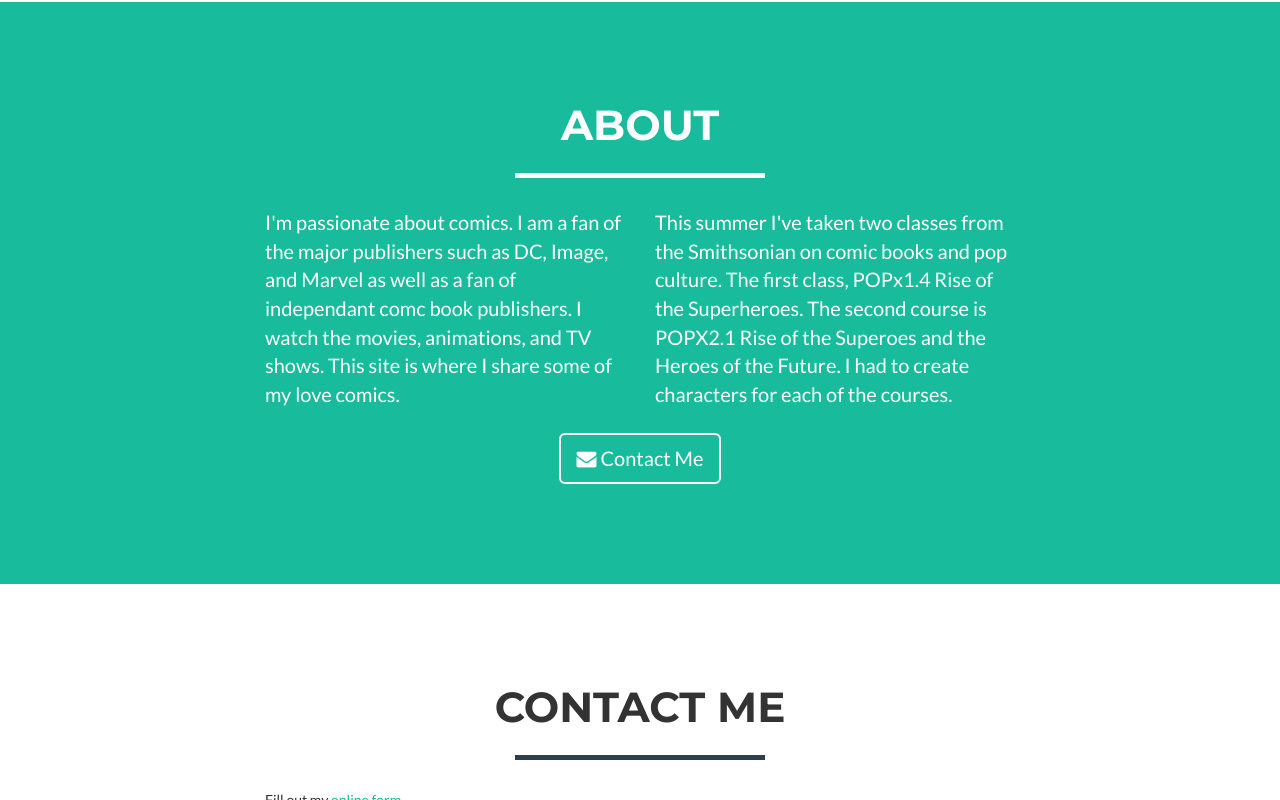
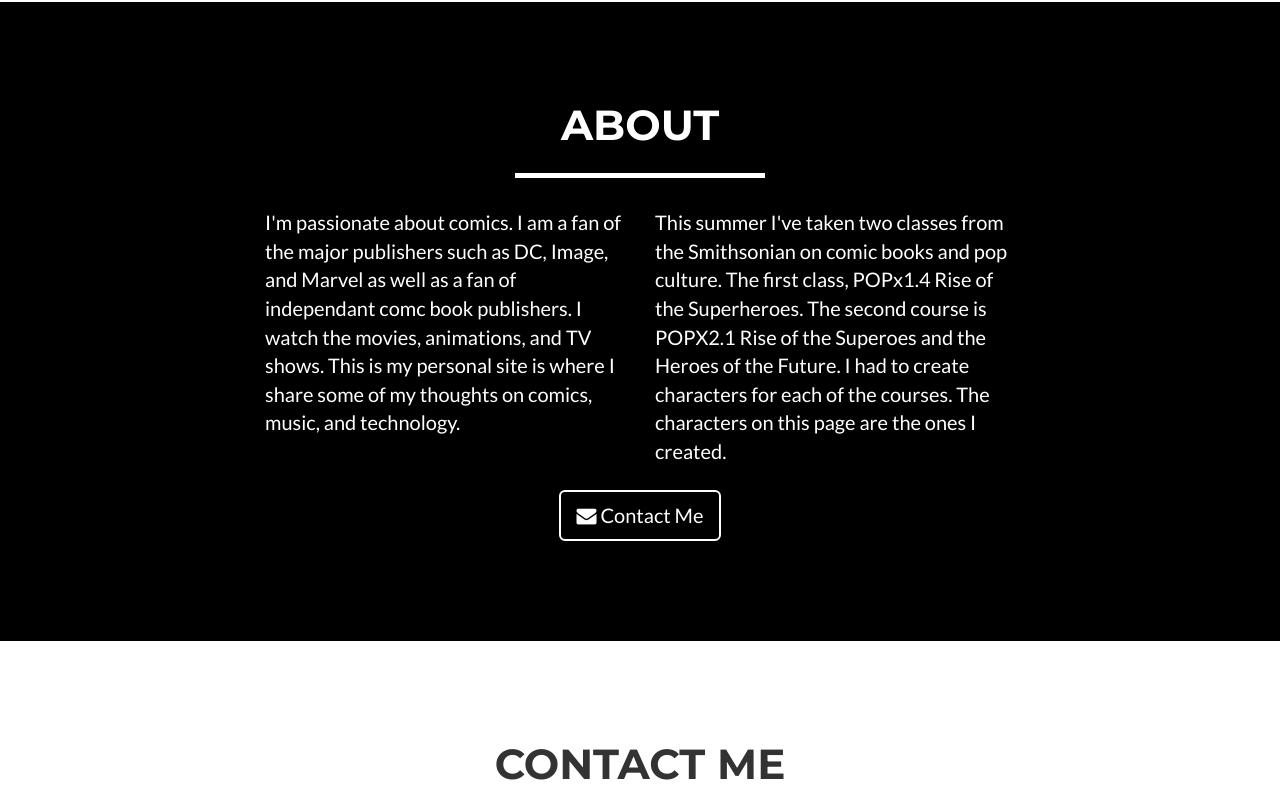
Before and after one commit to SereneKhaoz/justfun, a website: page up_and_away/index.html in a window 1280 px wide. Shown: the part 2000-2800 px from the top of the page. Drawn offline with nearby package versions, Linux system fonts and the light colour scheme; a script that the page names is missing.

Commit message:
color changes
Change the them colors

```diff
--- a/up_and_away/css/freelancer.css
+++ b/up_and_away/css/freelancer.css
@@ -69,7 +69,7 @@ hr.star-primary:after {
 }
 header {
   text-align: center;
-  background: #18BC9C;
+  background: #000;
   color: white;
 }
 header .container {
--- a/up_and_away/index.html
+++ b/up_and_away/index.html
@@ -167,10 +167,10 @@
             </div>
             <div class="row">
                 <div class="col-lg-4 col-lg-offset-2">
-                    <p>I'm passionate about comics. I am a fan of the major publishers such as DC, Image, and Marvel as well as a fan of independant comc book publishers. I watch the movies, animations, and TV shows. This site is where I share some of my love comics. </p>
+                    <p>I'm passionate about comics. I am a fan of the major publishers such as DC, Image, and Marvel as well as a fan of independant comc book publishers. I watch the movies, animations, and TV shows. This is my personal site is where I share some of my thoughts on comics, music, and technology. </p>
                 </div>
                 <div class="col-lg-4">
-                    <p>This summer I've taken two classes from the Smithsonian on comic books and pop culture. The first class, POPx1.4 Rise of the Superheroes. The second course is POPX2.1 Rise of the Superoes and the Heroes of the Future. I had to create characters for each of the courses.</p>
+                    <p>This summer I've taken two classes from the Smithsonian on comic books and pop culture. The first class, POPx1.4 Rise of the Superheroes. The second course is POPX2.1 Rise of the Superoes and the Heroes of the Future. I had to create characters for each of the courses. The characters on this page are the ones I created.</p>
                 </div>
                 <div class="col-lg-8 col-lg-offset-2 text-center">
                     <a href="#" class="btn btn-lg btn-outline">
```
Also changed, not shown: up_and_away/css/freelancer.min.css.
